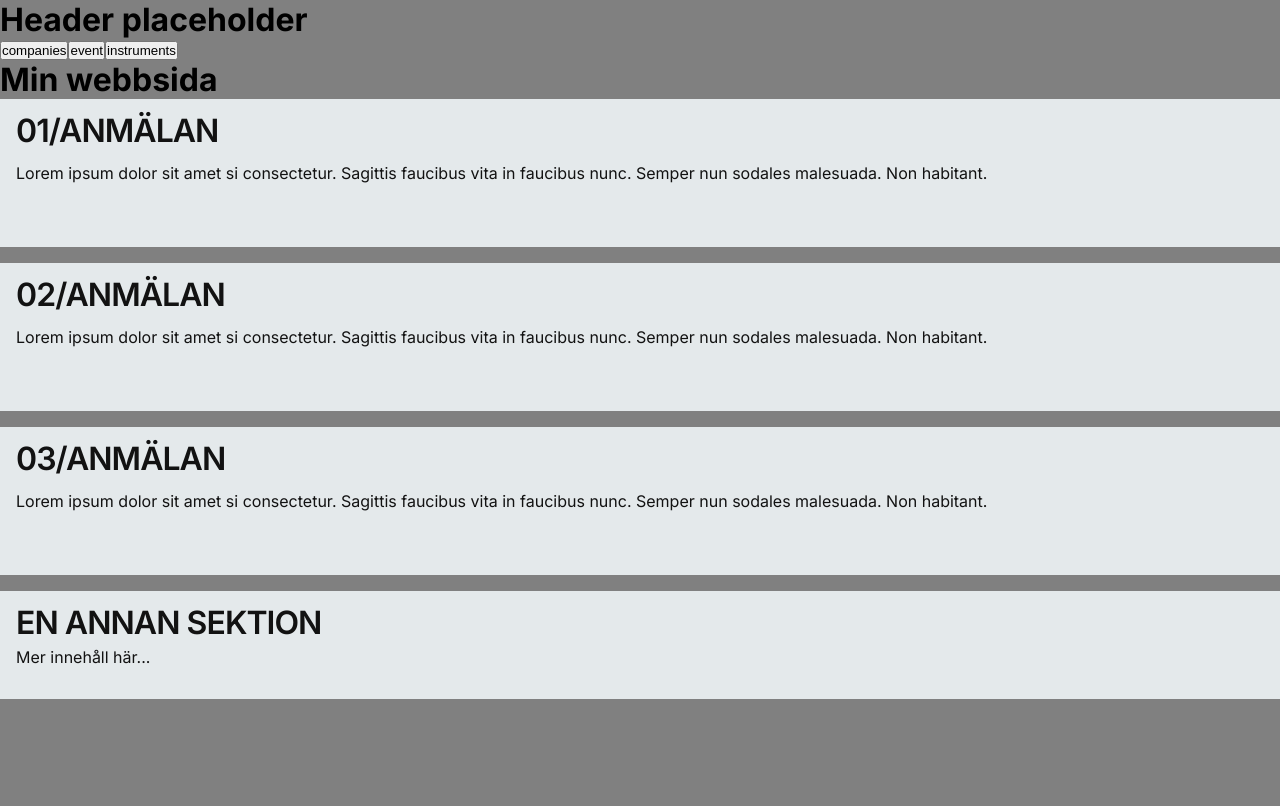
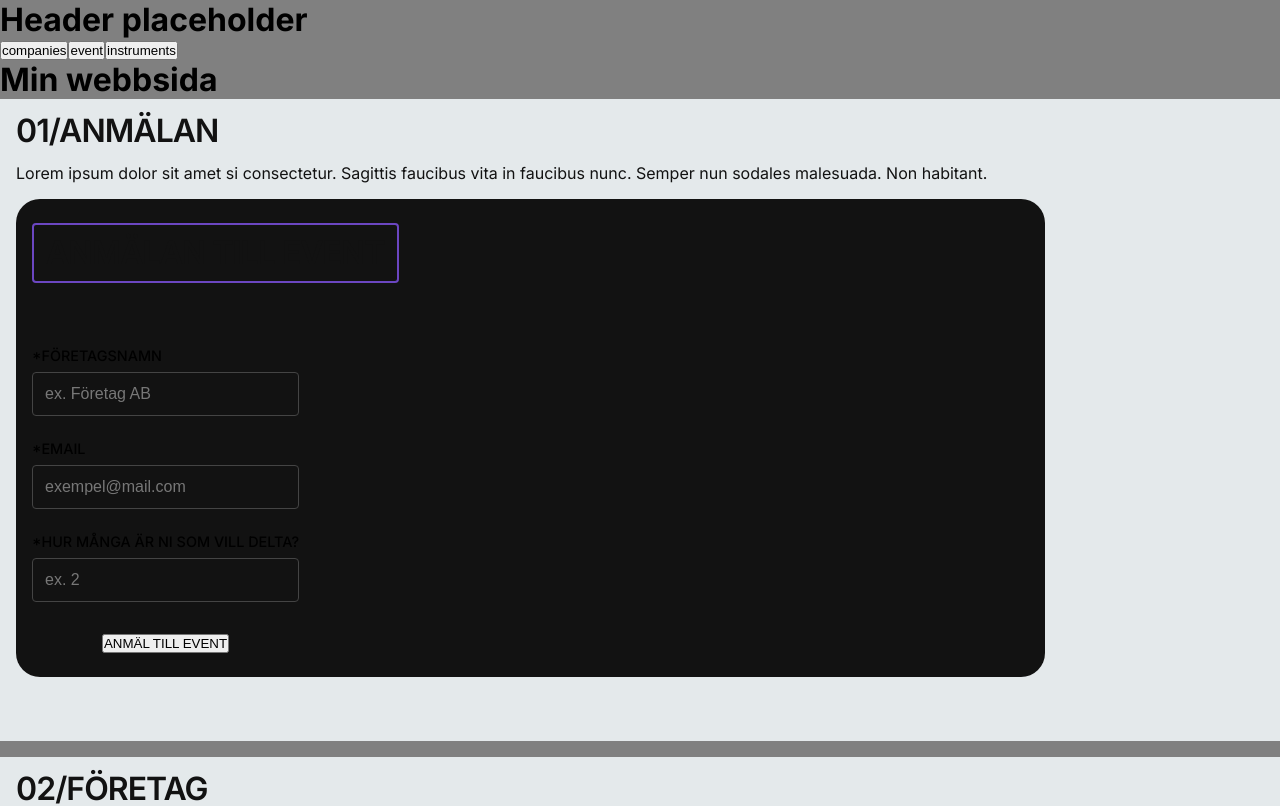
Before and after one commit to Skjesper/LIA-Portal, a Next.js app: page / in a window 1280 px wide. Shown: the top 806 px of the page. Built offline with nearby package versions, Linux system fonts and the light colour scheme.

Commit message:
started to create the RSVPcard component

```diff
--- a/src/app/page.js
+++ b/src/app/page.js
@@ -3,6 +3,7 @@ import Button from '@/components/ui/Button/Button.jsx';
 import buttonStyles from '@/components/ui/Button/Button.module.css';
 import pageStyles from './page.module.css'; // Importera page.module.css
 import Section from '@/components/Sections/Sections';
+import RSVPCard from '@/components/RSVPCard/RSVPCard';
 
 export default function Home() {
   return (
@@ -13,17 +14,18 @@ export default function Home() {
         <div className={pageStyles.applyWrapper}>
           <h2>01/Anmälan</h2>
           <p>Lorem ipsum dolor sit amet si consectetur. Sagittis faucibus vita in faucibus nunc. Semper nun sodales malesuada. Non habitant.</p>
+          <RSVPCard></RSVPCard>
         </div>
       </Section>
       <Section>
         <div className={pageStyles.applyWrapper}>
-          <h2>02/Anmälan</h2>
+          <h2>02/Företag</h2>
           <p>Lorem ipsum dolor sit amet si consectetur. Sagittis faucibus vita in faucibus nunc. Semper nun sodales malesuada. Non habitant.</p>
         </div>
       </Section>
       <Section>
         <div className={pageStyles.applyWrapper}>
-          <h2>03/Anmälan</h2>
+          <h2>03/Studenter</h2>
           <p>Lorem ipsum dolor sit amet si consectetur. Sagittis faucibus vita in faucibus nunc. Semper nun sodales malesuada. Non habitant.</p>
         </div>
       </Section>
--- /dev/null
+++ b/src/components/RSVPCard/RSVPCard.jsx
@@ -0,0 +1,93 @@
+"use client"
+
+import React, { useState } from 'react';
+import styles from './RSVPCard.module.css'; // Antar att du har en CSS-modul
+
+const RSVPCard = ({ title, onSubmit }) => {
+  const [formData, setFormData] = useState({
+    companyName: '',
+    email: '',
+    participants: ''
+  });
+
+  const handleChange = (e) => {
+    const { name, value } = e.target;
+    setFormData({
+      ...formData,
+      [name]: value
+    });
+  };
+
+  const handleSubmit = (e) => {
+    e.preventDefault();
+    if (onSubmit) {
+      onSubmit(formData);
+    }
+    console.log('Form submitted:', formData);
+  };
+
+  return (
+    <div className={styles.rsvpCard}>
+      <h2 className={styles.title}>{title || 'ANMÄLAN TILL EVENT'}</h2>
+
+      <form onSubmit={handleSubmit}>
+        <div className={styles.formGroup}>
+          <label htmlFor="companyName" className={styles.label}>
+            *FÖRETAGSNAMN
+          </label>
+          <input
+            type="text"
+            id="companyName"
+            name="companyName"
+            placeholder="ex. Företag AB"
+            value={formData.companyName}
+            onChange={handleChange}
+            className={styles.input}
+            required
+          />
+        </div>
+
+        <div className={styles.formGroup}>
+          <label htmlFor="email" className={styles.label}>
+            *EMAIL
+          </label>
+          <input
+            type="email"
+            id="email"
+            name="email"
+            placeholder="exempel@mail.com"
+            value={formData.email}
+            onChange={handleChange}
+            className={styles.input}
+            required
+          />
+        </div>
+
+        <div className={styles.formGroup}>
+          <label htmlFor="participants" className={styles.label}>
+            *HUR MÅNGA ÄR NI SOM VILL DELTA?
+          </label>
+          <input
+            type="number"
+            id="participants"
+            name="participants"
+            placeholder="ex. 2"
+            value={formData.participants}
+            onChange={handleChange}
+            className={styles.input}
+            min="1"
+            required
+          />
+        </div>
+
+        <div className={styles.buttonContainer}>
+          <button type="submit" className={styles.submitButton}>
+            ANMÄL TILL EVENT
+          </button>
+        </div>
+      </form>
+    </div>
+  );
+};
+
+export default RSVPCard;
--- /dev/null
+++ b/src/components/RSVPCard/RSVPCard.module.css
@@ -0,0 +1,58 @@
+.rsvpCard {
+    background: var(--Background-Dark, #121212);
+    display: flex;
+    padding: 1.5rem 1rem;
+    flex-direction: column;
+    align-items: flex-start;
+    gap: 2.5rem;
+    align-self: stretch;
+    border-radius: var(--border-radius);
+
+  }
+
+  .title {
+    font-size: 1.8rem;
+    font-weight: bold;
+    margin-bottom: 1.5rem;
+    border: 2px solid #6b46c1;
+    border-radius: 4px;
+    padding: 0.75rem;
+    text-transform: uppercase;
+    color: white;
+  }
+
+  .formGroup {
+    margin-bottom: 1.5rem;
+
+  }
+
+  .label {
+    display: block;
+    margin-bottom: 0.5rem;
+    font-weight: 500;
+    font-size: 0.9rem;
+  }
+
+  .input {
+    width: 100%;
+    padding: 0.75rem;
+    border: 1px solid #444;
+    border-radius: 4px;
+    background-color: transparent;
+    color: white;
+    font-size: 1rem;
+  }
+
+  .input::placeholder {
+    color: #777;
+  }
+
+  .buttonContainer {
+    display: flex;
+    justify-content: center;
+    margin-top: 2rem;
+  }
+
+  .submitButton:hover {
+    background-color: #e0e0e0;
+  }
--- a/src/components/styles/colors.css
+++ b/src/components/styles/colors.css
@@ -1,6 +1,5 @@
 :root {
-    --bg-black: #121212;
-
+    --Background-Dark: #121212;
     --background-MediumLight: #E4E9EB;
 
     /*
```
